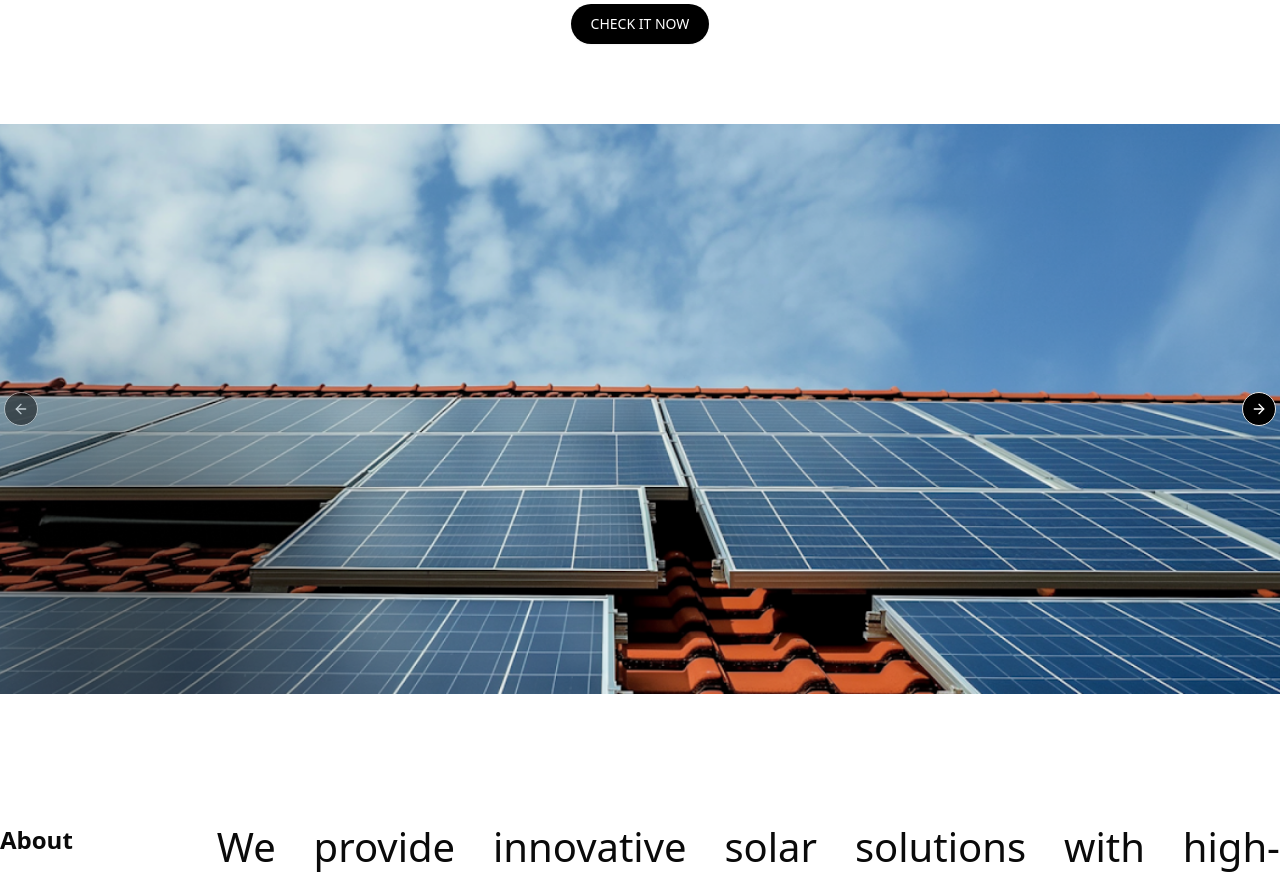
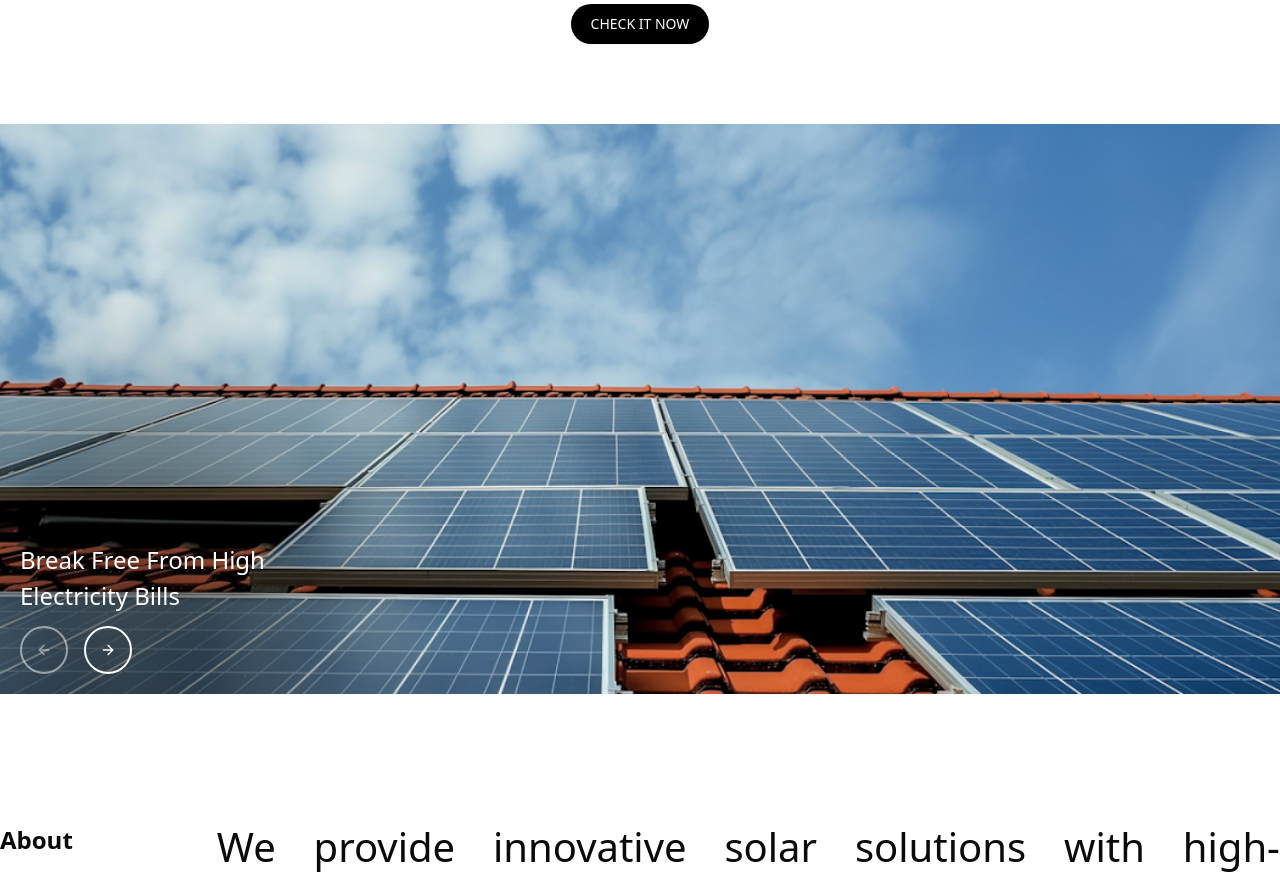
Before and after one commit to Kaveeshala/landing-page2, a Next.js app: page / in a window 1280 px wide. Shown: the part 420-1299 px from the top of the page. Built offline with nearby package versions, Linux system fonts and the light colour scheme; grey boxes are pictures that could not be loaded.

Commit message:
create custom carousel in hero section

```diff
--- a/app/components/HeroSection.jsx
+++ b/app/components/HeroSection.jsx
@@ -1,7 +1,8 @@
 "use client";
-import { Carousel, CarouselContent, CarouselItem, CarouselNext, CarouselPrevious } from "@/components/ui/carousel";
+import { useState } from "react";
 import Image from "next/image";
 import { Button } from "@/components/ui/button";
+import { ArrowRight, ArrowLeft } from "lucide-react";
 
 const images = [
   "/images/Hero_Image_Carousel.png",
@@ -11,12 +12,26 @@ const images = [
 ];
 
 export default function HeroSection() {
+  const [currentIndex, setCurrentIndex] = useState(0);
+
+  const prevSlide = () => {
+    if (currentIndex > 0) {
+      setCurrentIndex((prevIndex) => prevIndex - 1);
+    }
+  };
+
+  const nextSlide = () => {
+    if (currentIndex < images.length - 1) {
+      setCurrentIndex((prevIndex) => prevIndex + 1);
+    }
+  };
+
   return (
     <div className="flex flex-col items-center justify-center text-center mt-30">
       <h1 className="text-7xl tracking-wider font-roboto font-normal">Power Your World,</h1>
       <h1 className="text-7xl tracking-wider font-roboto font-normal">Protect Our Planet</h1>
 
-      <p className="max-w-lg text-base font-roboto leading-tight font-roboto font-light text-gray-400 mt-4">
+      <p className="max-w-lg text-base font-roboto leading-tight font-light text-gray-400 mt-4">
         Sunova specializes in innovative solar solutions, providing efficient <br /> and sustainable energy for homes and businesses, making clean <br /> power more accessible and reliable.
       </p>
 
@@ -25,11 +40,13 @@ export default function HeroSection() {
       </Button>
 
       <div className="relative w-screen mt-20">
-        <Carousel className="w-full mx-auto">
-          <CarouselContent>
+        <div className="w-full mx-auto relative overflow-hidden">
+          <div
+            className="flex transition-transform duration-500 ease-in-out"
+            style={{ transform: `translateX(-${currentIndex * 100}%)` }}
+          >
             {images.map((src, index) => (
-              <CarouselItem key={index} className="w-full">
-                <div className="w-full h-[570px]">
+              <div key={index} className="min-w-full h-[570px]">
                 <Image
                   src={src}
                   alt={`Slide ${index + 1}`}
@@ -39,14 +56,37 @@ export default function HeroSection() {
                   priority
                 />
               </div>
-              </CarouselItem>
             ))}
-          </CarouselContent>
+          </div>
+        </div>
 
-          <CarouselPrevious className="absolute left-1 top-1/2 transform -translate-y-1/2 bg-black text-white p-4 rounded-full" />
-          <CarouselNext className="absolute right-1 top-1/2 transform -translate-y-1/2 bg-black text-white p-4 rounded-full" />
+        {/* Text Above Buttons */}
+        <div className="absolute bottom-20 left-5 text-white text-[24px]">
+          <p className="font-roboto text-justify">Break Free From High</p>
+          <p className="font-roboto text-justify">Electricity Bills</p>
+        </div>
 
-        </Carousel>
+        {/* Navigation Buttons */}
+        <div className="absolute bottom-5 left-5 flex gap-4">
+          <Button
+            onClick={prevSlide}
+            disabled={currentIndex === 0}
+            className={`w-12 h-12 flex items-center justify-center rounded-full border-2 border-white bg-transparent text-white ${
+              currentIndex === 0 ? "opacity-50 cursor-not-allowed" : "hover:bg-white hover:text-black"
+            }`}
+          >
+            <ArrowLeft className="w-6 h-6" />
+          </Button>
+          <Button
+            onClick={nextSlide}
+            disabled={currentIndex === images.length - 1}
+            className={`w-12 h-12 flex items-center justify-center rounded-full border-2 border-white bg-transparent text-white ${
+              currentIndex === images.length - 1 ? "opacity-50 cursor-not-allowed" : "hover:bg-white hover:text-black"
+            }`}
+          >
+            <ArrowRight className="w-6 h-6" />
+          </Button>
+        </div>
       </div>
     </div>
   );
```
Lines whose indentation alone changed are shown as unchanged.
